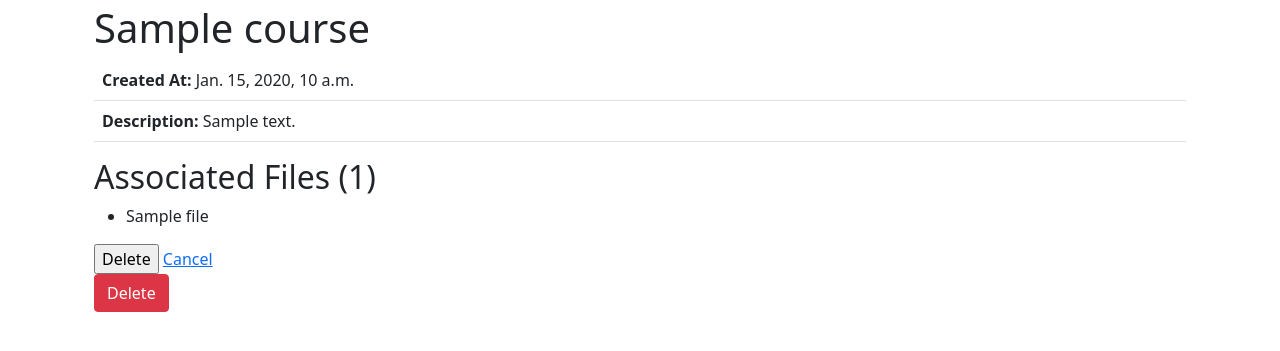
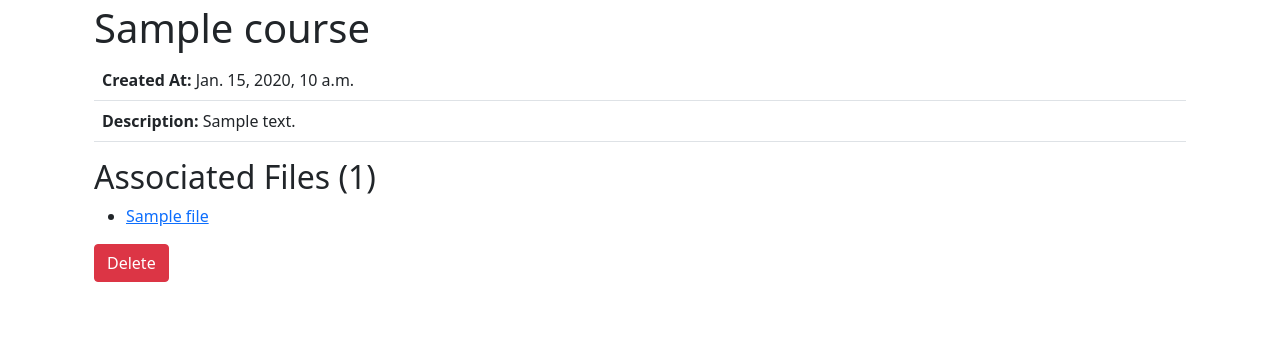
Before and after one commit to salgadox/unite-compress, a Django app: template unite_compress/courses/templates/courses/course_detail.html in a window 1280 px wide. Shown: the part 56-407 px from the top of the page. Run offline with Django 4.2, Linux system fonts and the light colour scheme; the template is opened without the code that fills it: most values are stand-ins (such as "Sample title", 1, 10 or a date in 2020); some libraries are stand-ins or nearby versions.

Commit message:
fix: working course deletion, file links in course detail

```diff
--- a/unite_compress/courses/templates/courses/course_delete.html
+++ b/unite_compress/courses/templates/courses/course_delete.html
@@ -14,8 +14,8 @@
   {% endif %}
 
   <form method="post">
-    {% csrf_token %}
-    <input type="submit" value="Delete">
+      {% csrf_token %}
+      <input class="btn btn-danger" type="submit" value="Delete">
     <a href="{% url 'courses:detail' course_slug=course.slug %}">Cancel</a>
   </form>
 {% endblock %}
--- a/unite_compress/courses/templates/courses/course_detail.html
+++ b/unite_compress/courses/templates/courses/course_detail.html
@@ -18,17 +18,11 @@
         <h2>Associated Files ({{ course.files.count }})</h2>
             <ul>
             {% for file in course.files.all %}
-            <li>{{ file.original_file_name }}</li>
+		<li><a href="{% url 'files:detail' file_name=file.file_name %}">{{ file.original_file_name }}</a></li>
             {% endfor %}
             </ul>
         {% endif %}
 
-        <form method="post">
-            {% csrf_token %}
-            <input type="submit" value="Delete">
-            <a href="{% url 'courses:detail' course_slug=course.slug %}">Cancel</a>
-          </form>
-        <button id="delete-button" class="btn btn-danger" type="submit">Delete</button>
+        <a class="btn btn-danger" href="{% url 'courses:delete' course_slug=course.slug %}">Delete</a>
     </div>
-
 {% endblock %}
```
